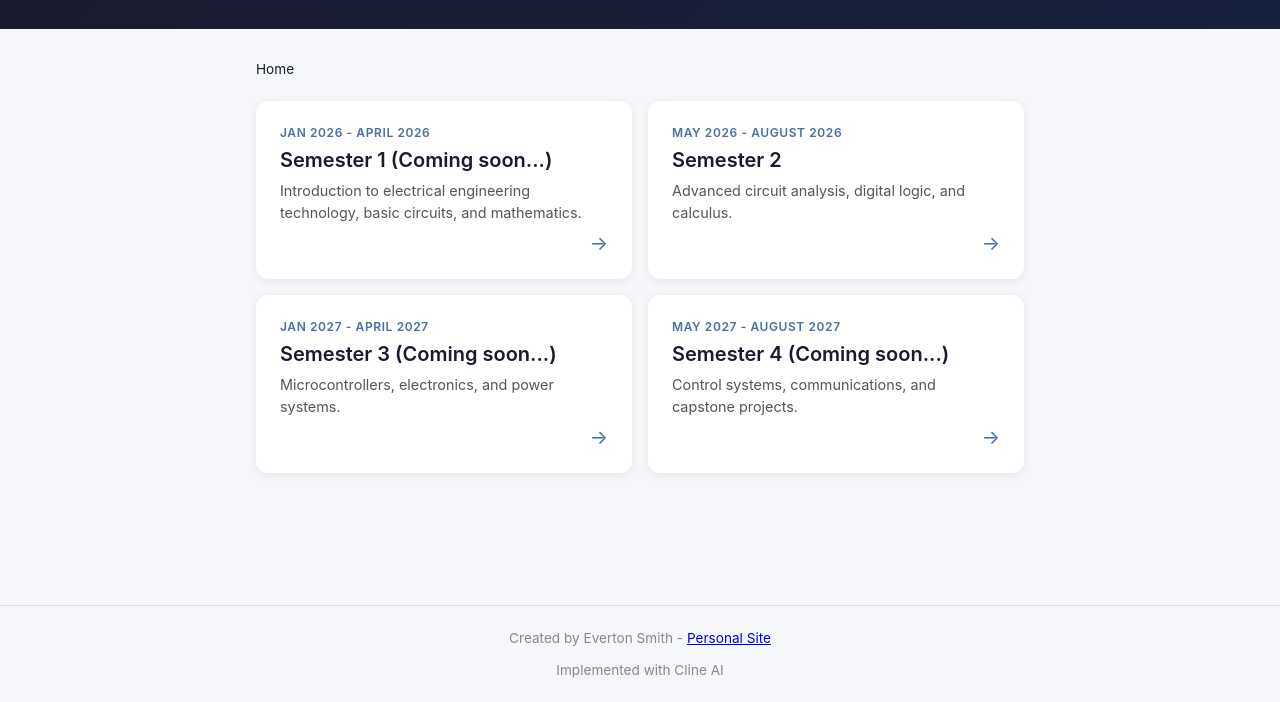
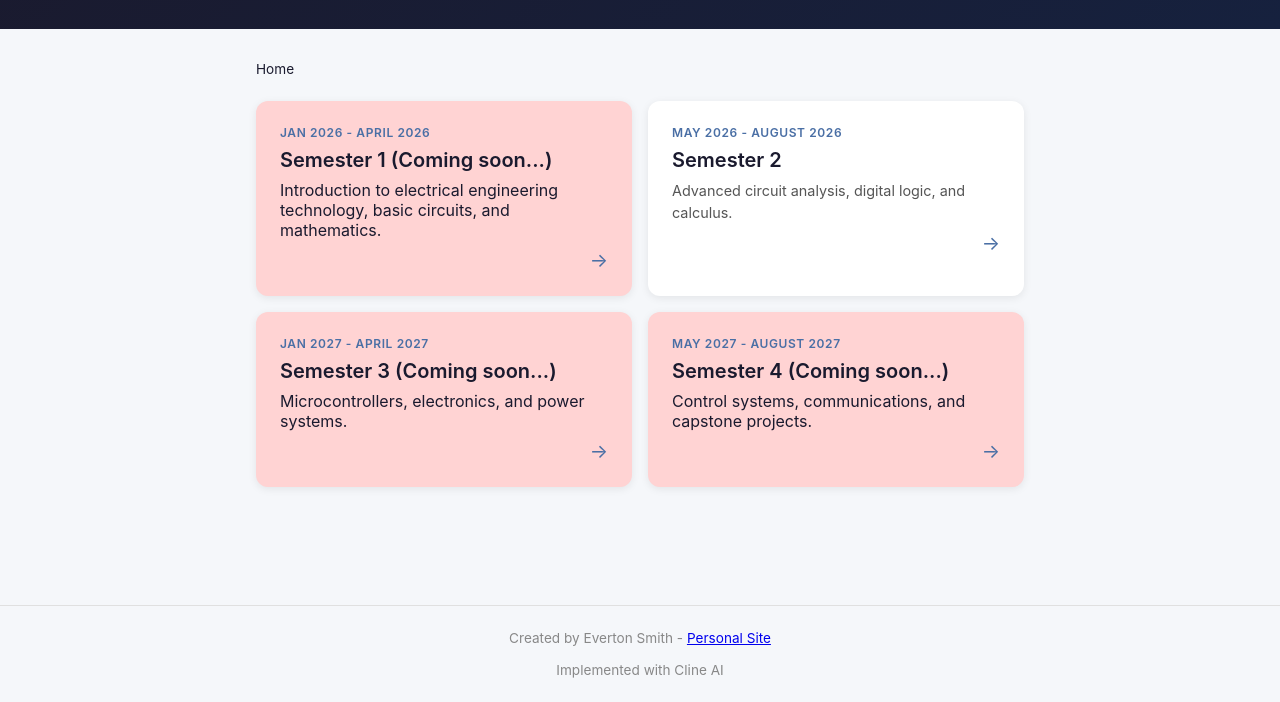
Before and after one commit to Evertonwsmith/studyguideEET, a plain HTML site: page index.html in a window 1280 px wide. Shown: the part 98-800 px from the top of the page. Drawn offline with Linux system fonts and the light colour scheme.

Commit message:
red over work in progress cards

```diff
--- a/assets/css/style.css
+++ b/assets/css/style.css
@@ -1,6 +1,7 @@
 :root {
     /* Colors */
     --color-bg: #f5f7fa;
+    --color-wip: rgb(255, 211, 211);
     --color-text-primary: #1a1a2e;
     --color-text-secondary: #555;
     --color-text-muted: #888;
@@ -97,6 +98,18 @@ main {
 
 .semester-card {
     background: var(--color-white);
+    border-radius: var(--radius-md);
+    padding: var(--spacing-lg);
+    box-shadow: 0 2px 8px var(--color-card-shadow);
+    transition: transform var(--transition-fast), box-shadow var(--transition-fast);
+    text-decoration: none;
+    color: inherit;
+    display: flex;
+    flex-direction: column;
+    gap: var(--spacing-sm);
+}
+.semester-card-wip {
+    background: var(--color-wip);
     border-radius: var(--radius-md);
     padding: var(--spacing-lg);
     box-shadow: 0 2px 8px var(--color-card-shadow);
--- a/index.html
+++ b/index.html
@@ -21,7 +21,7 @@
         </div>
 
         <div class="semester-grid">
-            <a href="#" class="semester-card">
+            <a href="#" class="semester-card-wip">
                 <div class="semester-number">Jan 2026 - April 2026</div>
                 <div class="semester-title">Semester 1 (Coming soon...)</div>
                 <p>Introduction to electrical engineering technology, basic circuits, and mathematics.</p>
@@ -35,14 +35,14 @@
                 <span class="semester-arrow">→</span>
             </a>
 
-            <a href="#" class="semester-card">
+            <a href="#" class="semester-card-wip">
                 <div class="semester-number">Jan 2027 - April 2027</div>
                 <div class="semester-title">Semester 3 (Coming soon...)</div>
                 <p>Microcontrollers, electronics, and power systems.</p>
                 <span class="semester-arrow">→</span>
             </a>
 
-            <a href="#" class="semester-card">
+            <a href="#" class="semester-card-wip">
                 <div class="semester-number">May 2027 - August 2027</div>
                 <div class="semester-title">Semester 4 (Coming soon...)</div>
                 <p>Control systems, communications, and capstone projects.</p>
```
Also changed, not shown: content/semester-2/ELTR 262/index.html (+5 -3 lines), content/semester-2/index.html (+10 -5 lines).
